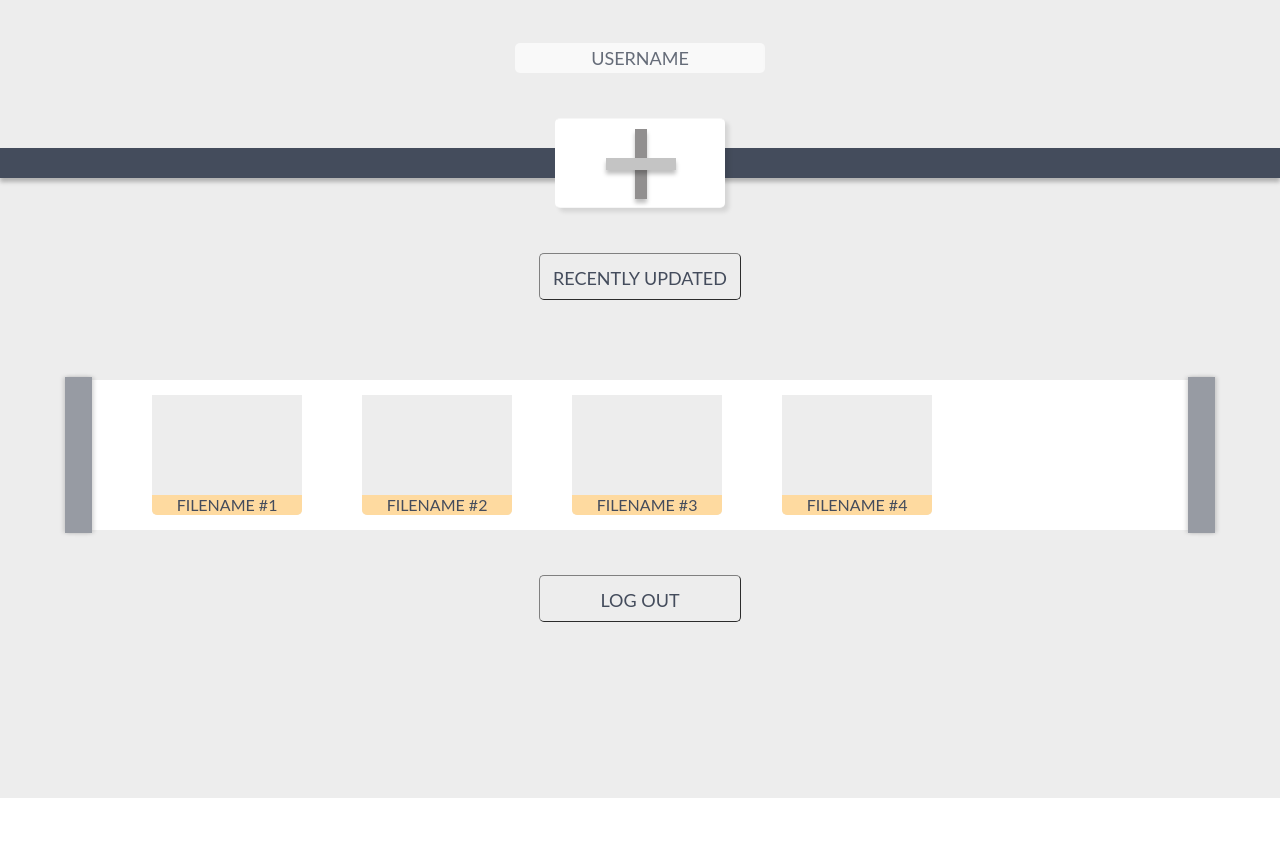
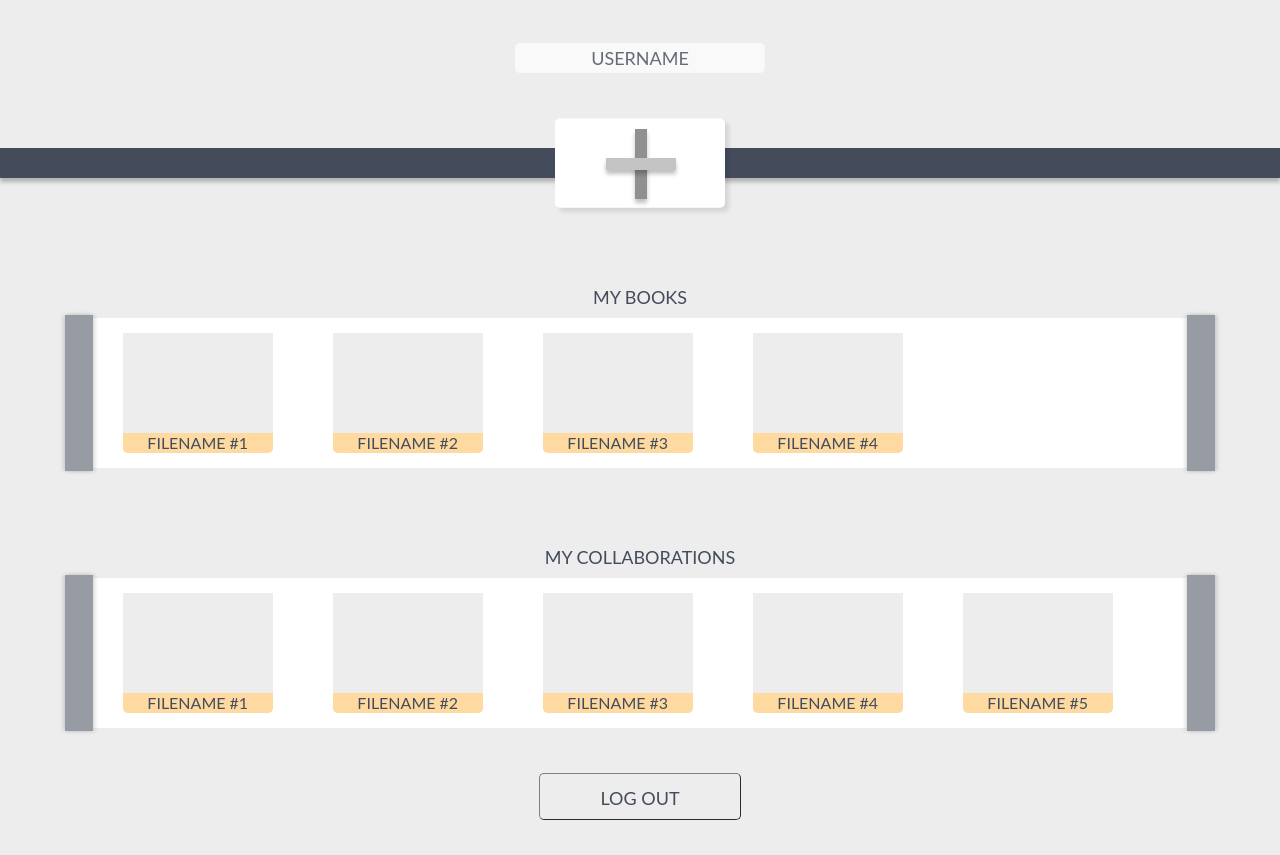
Before and after one commit to bmstu-iu9/utp2020-11-spreadsheet, a website: page src/client/personal account.html in a window 1280 px wide. Shown: the part 102-957 px from the top of the page. Before the commit the page ends 900 px from the top, so only its background shows below. Drawn offline with Linux system fonts and the light colour scheme.

Commit message:
book-lists changes

```diff
--- a/src/client/personal account.html
+++ b/src/client/personal account.html
@@ -13,7 +13,7 @@
 <body>
 <nav class="header">
     <div class="logo">
-        <span><img src="styles/img/logo.png" alt="Unitables" width="250" height="65"> </span>
+        <span><img src="img/logo.png" alt="Unitables" width="250" height="65"> </span>
     </div>
 </nav>
 <div id="decorative-line"></div>
@@ -31,9 +31,11 @@
                 </div>
             </a>
         </div>
-        <div class="lk-button" style="text-align: center;">
-            <span>RECENTLY UPDATED</span>
-        </div>
+        <!--        <div class="lk-button" style="text-align: center;">-->
+        <!--            <span>RECENTLY UPDATED</span>-->
+        <!--        </div>-->
+        <div class="book-list-wrapper">
+            <div class="book-list-header">MY BOOKS</div>
             <div class="book-list-nav">
                 <div class="nav-arrow"></div>
                 <div class="book-list">
@@ -60,6 +62,41 @@
                 </div>
                 <div class="nav-arrow"></div>
             </div>
+        </div>
+        <div class="book-list-wrapper">
+            <div class="book-list-header">MY COLLABORATIONS</div>
+            <div class="book-list-nav">
+                <div class="nav-arrow"></div>
+                <div class="book-list">
+                    <div class="book-icon">
+                        <div class="filename">
+                            <span>FILENAME #1</span>
+                        </div>
+                    </div>
+                    <div class="book-icon">
+                        <div class="filename">
+                            <span>FILENAME #2</span>
+                        </div>
+                    </div>
+                    <div class="book-icon">
+                        <div class="filename">
+                            <span>FILENAME #3</span>
+                        </div>
+                    </div>
+                    <div class="book-icon">
+                        <div class="filename">
+                            <span>FILENAME #4</span>
+                        </div>
+                    </div>
+                    <div class="book-icon">
+                        <div class="filename">
+                            <span>FILENAME #5</span>
+                        </div>
+                    </div>
+                </div>
+                <div class="nav-arrow"></div>
+            </div>
+        </div>
         <div class="lk-button" style="text-align: center;">
             <span>LOG OUT</span>
         </div>
--- a/src/client/styles/personal-account.css
+++ b/src/client/styles/personal-account.css
@@ -5,10 +5,6 @@ div#decorative-line {
   background-color: #444c5c;
   position: absolute;
   box-shadow: 0 4px 4px rgba(0, 0, 0, 0.25);
-}
-
-body {
-  overflow: hidden;
 }
 
 div.content {
@@ -77,9 +73,27 @@ div.lk-button:hover {
   border-color: #fca311;
 }
 
-div.book-list-nav {
+div.book-list-wrapper {
   margin-top: 80px;
   width: 100%;
+  height: 180px;
+  display: flex;
+  flex-direction: column;
+  align-items: center;
+  justify-content: center;
+}
+
+div.book-list-header {
+  height: 30px;
+  font-family: Lato, sans-serif;
+  font-style: normal;
+  font-weight: normal;
+  font-size: 18px;
+  color: #444c5c;
+}
+
+div.book-list-nav {
+  width: inherit;
   height: 150px;
   display: flex;
   flex-direction: row;
@@ -88,8 +102,8 @@ div.book-list-nav {
 }
 
 div.book-list {
+  padding-right: 30px;
   height: inherit;
-  padding: 0 30px;
   background-color: white;
   width: inherit;
   overflow: scroll;
@@ -109,6 +123,11 @@ div.book-list {
 
 ::-webkit-scrollbar-thumb {
   background-color: #fca311;
+  -webkit-box-shadow: inset 0 0 6px rgba(0, 0, 0, 0.3);
+}
+
+::-webkit-scrollbar-thumb:hover {
+  background-color: #f89a03;
   -webkit-box-shadow: inset 0 0 6px rgba(0, 0, 0, 0.3);
 }
 
```
Also changed, not shown: src/client/index.html (+1 -2 lines), src/client/img/logo.png (renamed from src/client/styles/img/logo.png). Lines whose indentation alone changed are shown as unchanged.
